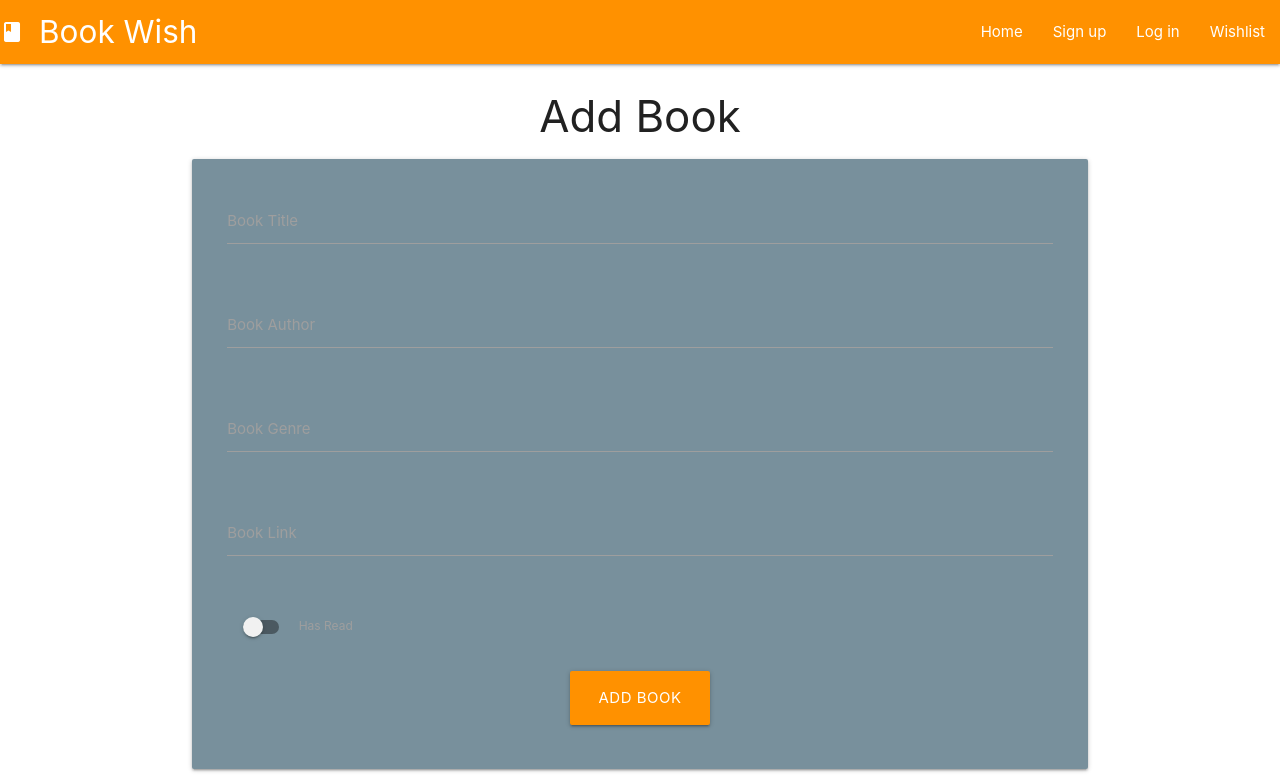
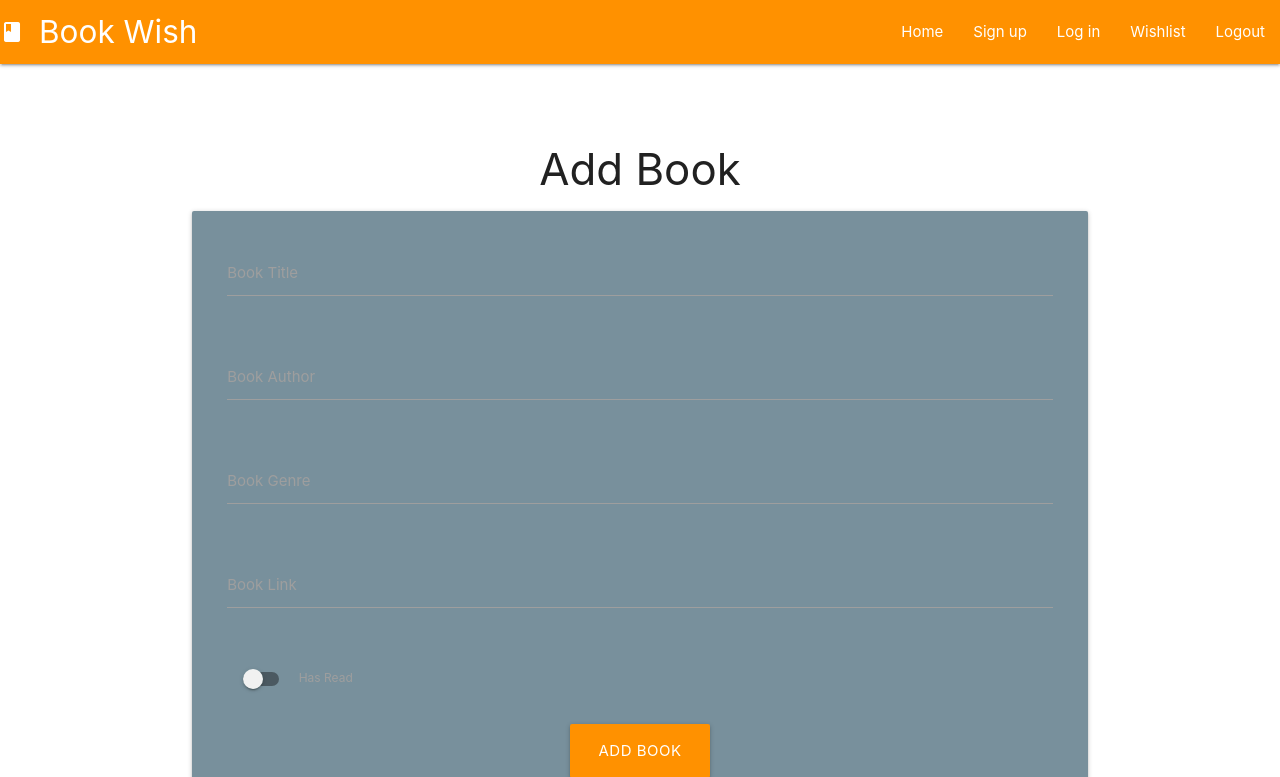
Before and after one commit to amandakoka/bookwish, a Flask app: page /add_book in a window 1280 px wide. Shown: the top 777 px of the page. Run offline with Flask 3, Linux system fonts and the light colour scheme; the visitor is signed in with stand-in values (Sample User, id 1); tables that the repository leaves empty hold one stand-in row (values such as "Sample post"); one stand-in notice (Sample message) is shown.

Commit message:
feat: Add logout button

```diff
--- a/bookwish/templates/base.html
+++ b/bookwish/templates/base.html
@@ -19,6 +19,9 @@
                 <li><a href="{{ url_for('signup')}}">Sign up</a></li>
                 <li><a href="{{ url_for('login')}}">Log in</a></li>
                 <li><a href="{{ url_for('wishlist')}}">Wishlist</a></li>
+                {% if session.user_id %}
+                <li><a href="{{ url_for('logout') }}">Logout</a></li>
+                {% endif %}
               </ul>
             </div>
           </nav>
@@ -28,9 +31,23 @@
                 <li><a href="{{ url_for('signup')}}">Sign up</a></li>
                 <li><a href="{{ url_for('login')}}">Log in</a></li>
                 <li><a href="{{ url_for('wishlist')}}">Wishlist</a></li>
-          </ul>
+                {% if session.user_id %}
+                <li><a href="{{ url_for('logout') }}">Logout</a></li>
+                {% endif %}
+              </ul>
     </header>
     <main class="container" id="bg">
+      <!-- Flash messages display -->
+      {% with messages = get_flashed_messages() %}
+      {% if messages %}
+        {% for message in messages %}
+          <div class="alert">
+            {{ message }}
+          </div>
+        {% endfor %}
+      {% endif %}
+    {% endwith %}
+
         {% block content %}
         {% endblock %}
     </main>
```
